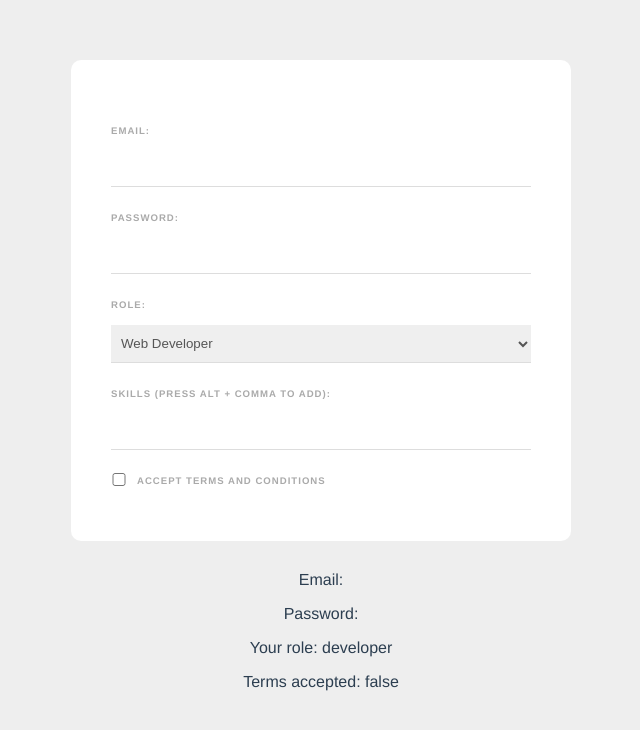
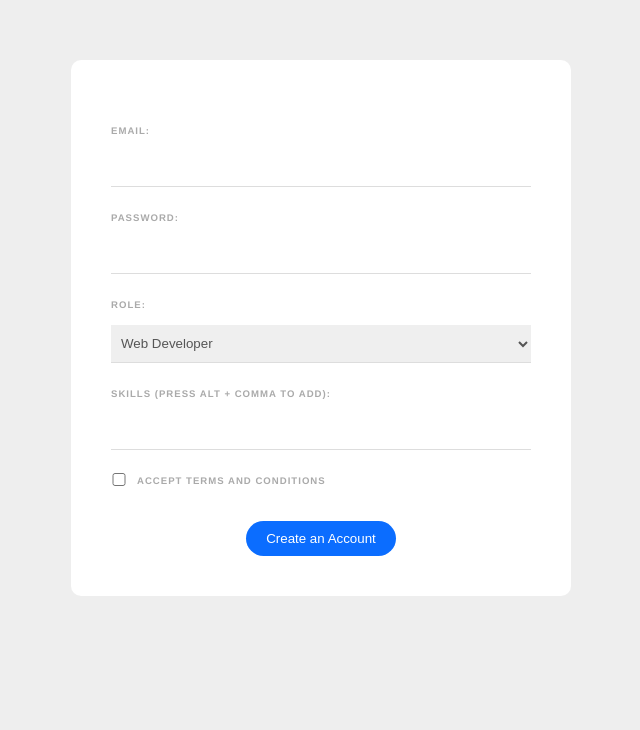
Before and after one commit to chrisjoyce911/vue-web-form, a Vue app: page / in a window 1280 px wide. Shown: the top 730 px of the page, without its empty margins (319-959 px from the left). Built offline with nearby package versions, Linux system fonts and the light colour scheme.

Commit message:
Submitting Forms

```diff
--- a/src/components/SignupForm.vue
+++ b/src/components/SignupForm.vue
@@ -1,5 +1,5 @@
 <template>
-  <form>
+  <form @submit.prevent="handleSubmit">
     <label>Email:</label>
     <input type="email" v-model="email" required />
 
@@ -22,17 +22,14 @@
       <input type="checkbox" v-model="terms" required />
       <label>Accept terms and conditions</label>
     </div>
+
+    <div class="submit">
+      <button>Create an Account</button>
+    </div>
   </form>
-
-  <p>Email: {{ email }}</p>
-  <p>Password: {{ password }}</p>
-  <p>Your role: {{ role }}</p>
-  <p>Terms accepted: {{ terms }}</p>
 </template>
 
 <script>
-// challenge
-//   - when a user clicks on a skill, delete that skill
 export default {
   data() {
     return {
@@ -42,6 +39,7 @@
       terms: false,
       skills: [],
       tempSkill: "",
+      passwordError: null,
     };
   },
   methods: {
@@ -57,6 +55,21 @@
       this.skills = this.skills.filter((item) => {
         return skill !== item;
       });
+    },
+    handleSubmit() {
+      // validate password
+      this.passwordError =
+        this.password.length > 5
+          ? ""
+          : "Password must be at least 6 characters long";
+      if (!this.passwordError) {
+        // make request to database to save user
+        console.log("email: ", this.email);
+        console.log("password: ", this.password);
+        console.log("role: ", this.role);
+        console.log("skills: ", this.skills);
+        console.log("terms accepted: ", this.terms);
+      }
     },
   },
 };
@@ -109,4 +122,21 @@
   color: #777;
   cursor: pointer;
 }
+button {
+  background: #0b6dff;
+  border: 0;
+  padding: 10px 20px;
+  margin-top: 20px;
+  color: white;
+  border-radius: 20px;
+}
+.submit {
+  text-align: center;
+}
+.error {
+  color: #ff0062;
+  margin-top: 10px;
+  font-size: 0.8em;
+  font-weight: bold;
+}
 </style>
```
